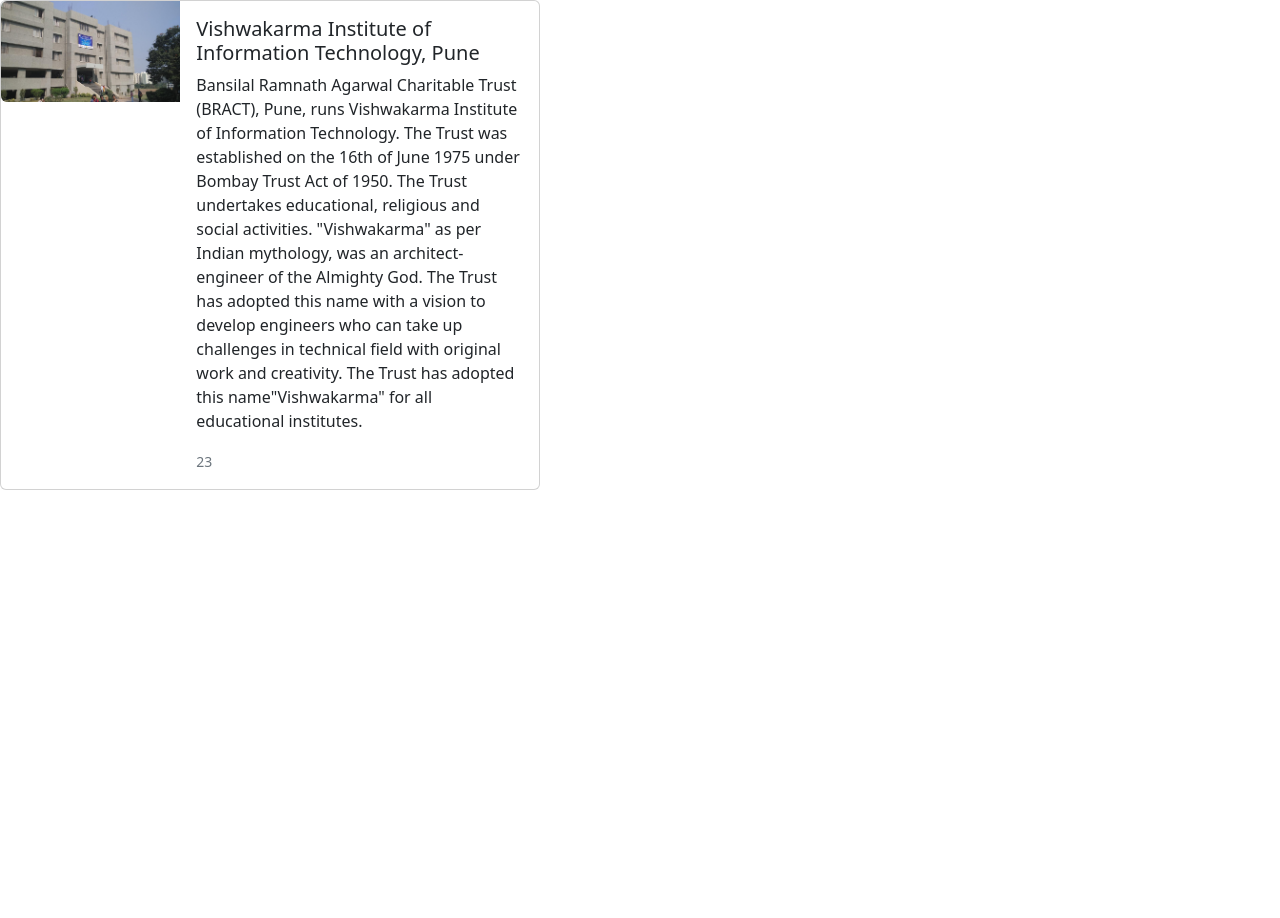
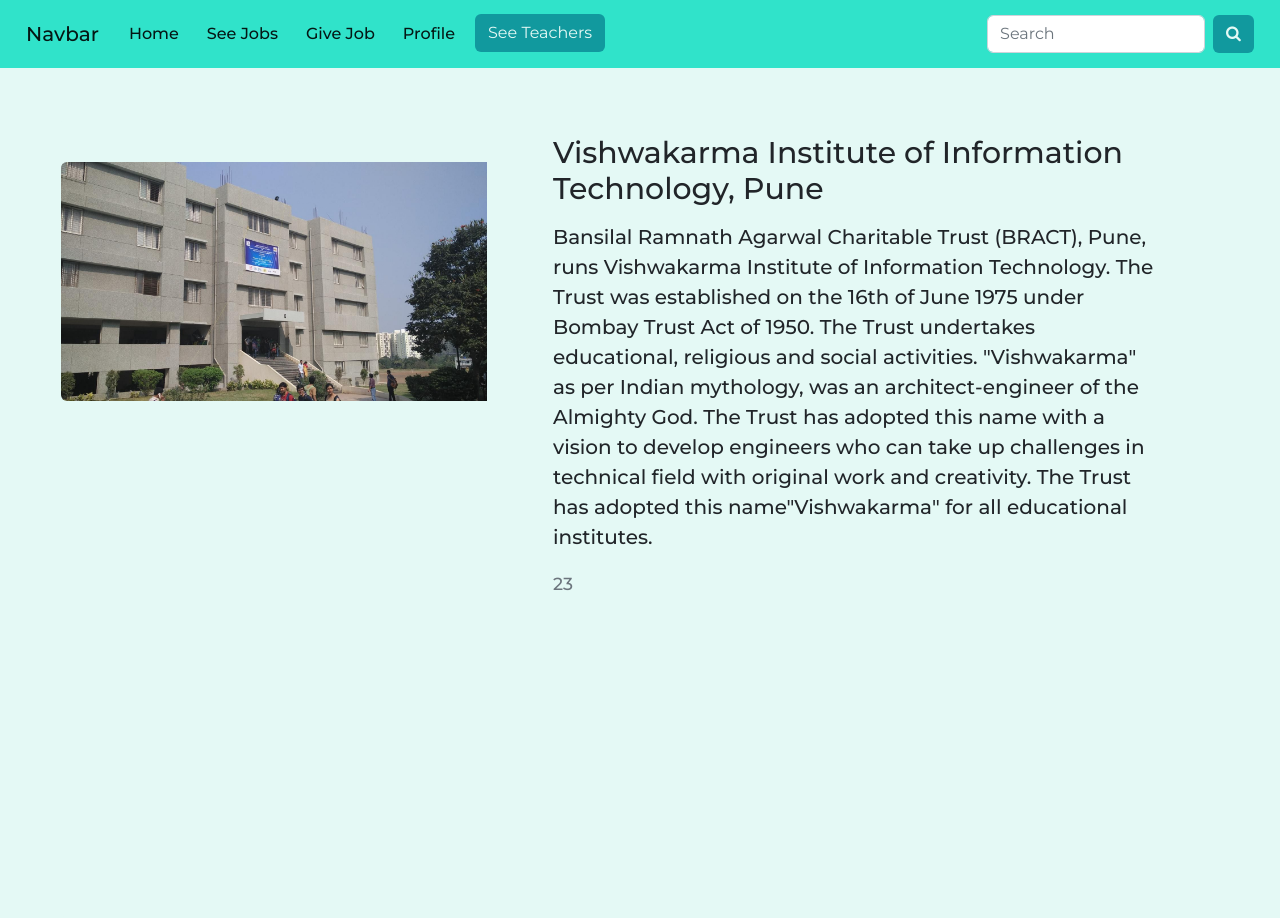
Before and after one commit to alio-programmer/facultysearch, a Django app: page /detail/1 in a window 1280 px wide; the page is wider, and only the part inside the window is pictured. Before the commit the page ends 490 px from the top of that part, so only its background shows below. Run offline with Django 3.2, Linux system fonts and the light colour scheme; data comes from the database, SQL or seed files in the repository.

Commit message:
Updated design of college detail page

```diff
--- a/templates/collagedetail.html
+++ b/templates/collagedetail.html
@@ -5,9 +5,106 @@
     <meta name="viewport" content="width=device-width, initial-scale=1">
     <title>Bootstrap demo</title>
     <link href="https://cdn.jsdelivr.net/npm/bootstrap@5.2.1/dist/css/bootstrap.min.css" rel="stylesheet" integrity="sha384-iYQeCzEYFbKjA/T2uDLTpkwGzCiq6soy8tYaI1GyVh/UjpbCx/TYkiZhlZB6+fzT" crossorigin="anonymous">
+    <link href="https://cdn.jsdelivr.net/npm/bootstrap@5.2.1/dist/css/bootstrap.min.css" rel="stylesheet" integrity="sha384-iYQeCzEYFbKjA/T2uDLTpkwGzCiq6soy8tYaI1GyVh/UjpbCx/TYkiZhlZB6+fzT" crossorigin="anonymous">
+    <link href="https://fonts.googleapis.com/css2?family=Montserrat:wght@400;500;600;700&display=swap" rel="stylesheet">
+    <link rel="stylesheet" href="https://cdnjs.cloudflare.com/ajax/libs/font-awesome/4.7.0/css/font-awesome.min.css">
   </head>
+  <style>
+    body{
+      height:100vh;
+      width: 100vw;
+      overflow-x: hidden;
+      background-color: #E4F9F5;
+      font-family: 'Montserrat', sans-serif;
+      font-weight: 500;
+    }
+    .navbar {
+      background-color: #30E3CA;
+      padding: 1.1%;
+    }
+    .card {
+      margin: 60px;
+      background-color: #E4F9F5;
+      border-color: #E4F9F5;
+    }
+
+    .btn {
+      background-color: #11999E;
+      color: #E4F9F5;
+      outline-color: #11999E;
+    }
+
+    #teachers:hover, #search:hover {
+      background-color: #40514E;
+      color: #E4F9F5;
+    }
+    .nav-link:hover {
+      opacity: 0.7;
+    }
+    li {
+      padding: 0 6px;
+    }
+    .card{
+      display: flex;
+      align-items: center;
+      margin-top: 50px;
+      height: 100%;
+      width: 100%;
+    }
+    .col-md-4{
+      margin-left: 0px ;
+    }
+    .img-fluid{
+      margin-top: 10%;
+
+    }
+    .col-md-8{
+      width: 50%;
+      height: 50%;
+      margin-left: 50px ;
+    }
+    .card-title{
+      font-size: 30px;
+      font-weight: 500;
+      margin-bottom: 15px;
+    }
+    .card-text{
+      font-size: 20px;
+    }
+  </style>
   <body>
-    <div class="card mb-3" style="max-width: 540px;">
+    <nav class="navbar navbar-expand-lg">
+      <div class="container-fluid">
+        <a class="navbar-brand" href="#">Navbar</a>
+        <button class="navbar-toggler" type="button" data-bs-toggle="collapse" data-bs-target="#navbarSupportedContent" aria-controls="navbarSupportedContent" aria-expanded="false" aria-label="Toggle navigation">
+          <span class="navbar-toggler-icon"></span>
+        </button>
+        <div class="collapse navbar-collapse" id="navbarSupportedContent">
+          <ul class="navbar-nav me-auto mb-2 mb-lg-0">
+            <li class="nav-item">
+              <a class="nav-link active" aria-current="page" href="#">Home</a>
+            </li>
+            <li class="nav-item">
+              <a class="nav-link active" aria-current="page" href="#">See Jobs</a>
+            </li>
+            <li class="nav-item">
+              <a class="nav-link active" aria-current="page" href="#">Give Job</a>
+            </li>
+            <li class="nav-item">
+              <a class="nav-link active" aria-current="page" href="#">Profile</a>
+            </li>
+            <li class="nav-item">
+              <a id="teachers" class="btn" aria-current="page" href="teachers">See Teachers</a>
+            </li>
+          </ul>
+          <form class="d-flex" role="search">
+            <input class="form-control me-2" type="search" placeholder="Search" aria-label="Search">
+            <button id="search" class="btn" type="submit"><i class="fa fa-search"></i></button>
+          </form>
+        </div>
+      </div>
+    </nav>
+    <div class="card mb-3" >
       <div class="row g-0">
         <div class="col-md-4">
           <img src="{{obj.image.url}}" class="img-fluid rounded-start" alt="...">
--- a/templates/colleges.html
+++ b/templates/colleges.html
@@ -31,6 +31,7 @@
       background-color: #E4F9F5;
       font-family: 'Montserrat', sans-serif;
       font-weight: 500;
+      overflow-x: hidden;
     }
 
     .btn {
@@ -100,13 +101,16 @@
       height: 300px;
       width: 600px;
       object-fit: cover;
-      padding-right: 20px;
       border-radius: 0;
     }
 
     .img-fluid img {
       max-width: 90%;
       max-height: 90%;
+    }
+    .col-lg-5{
+      display: flex;
+      justify-content: center;
     }
 
   </style>
```
Also changed, not shown: templates/teacherdetail.html (+17 -2 lines).
